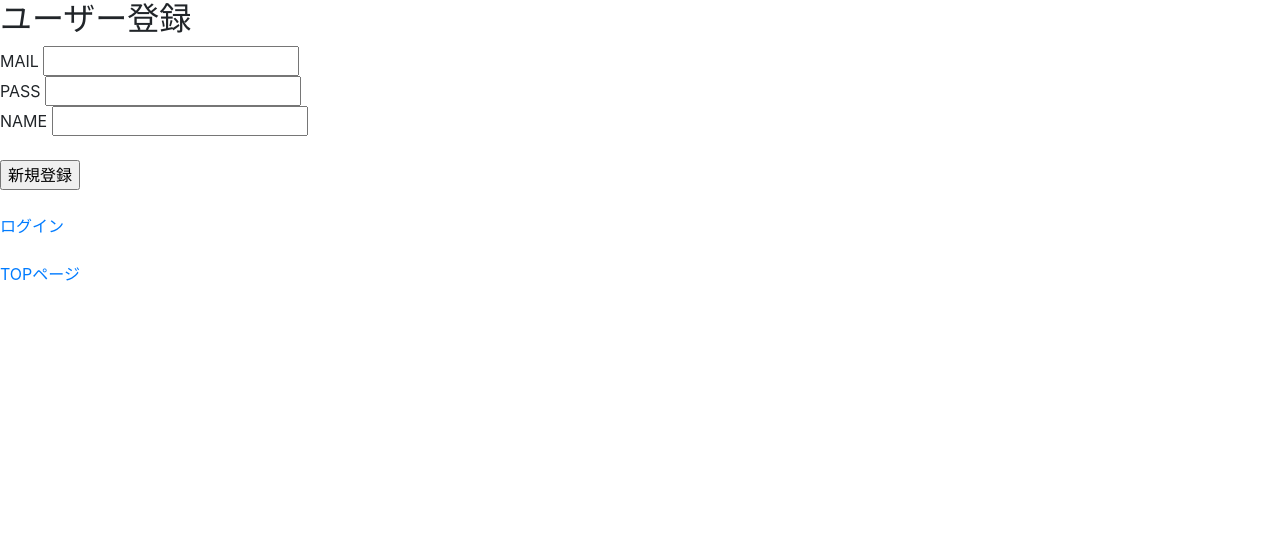
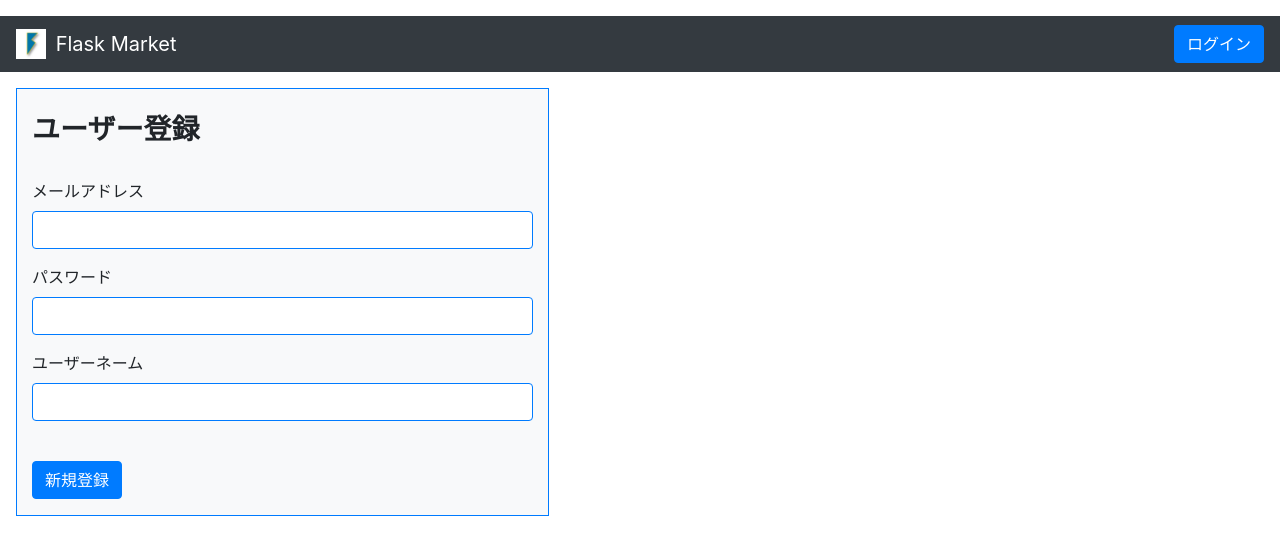
Before and after one commit to HY-nicochichi/HY-Repositry, a Flask app: page /new_user in a window 1280 px wide. Shown: the top 555 px of the page. Run offline with Flask 3, Linux system fonts and the light colour scheme; some libraries are stand-ins or nearby versions.

Commit message:
2nd bootstrap

```diff
--- a/FlaskMarket/coreApp.py
+++ b/FlaskMarket/coreApp.py
@@ -2,7 +2,7 @@ from flask import Flask
 from views1 import bp1
 from views2 import bp2
 from extensions import (
-    db, migrate, server_side_session,
+    db, migrate, server_session,
     csrf_protect, security_header
 )
 
@@ -15,7 +15,7 @@ app.register_blueprint(bp2)
 
 db.init_app(app)
 migrate.init_app(app, db)
-server_side_session.init_app(app)
+server_session.init_app(app)
 csrf_protect.init_app(app)
 # security_header.init_app(app)
 
--- a/FlaskMarket/models1.py
+++ b/FlaskMarket/models1.py
@@ -45,7 +45,7 @@ class User(BaseModel):
         if found_user == None:
             result['message'] = 'ユーザーが存在しません'
         elif check_password_hash(found_user.hashPASS, str(password)) == False:
-            result['message'] = 'PASSが誤っています'
+            result['message'] = 'パスワードが誤っています'
         else:
             result['message'] = 'successed'
             result['userid'] = found_user.id
--- a/FlaskMarket/templates/layout.html
+++ b/FlaskMarket/templates/layout.html
@@ -17,6 +17,21 @@
 </head>
 
 <body>
+  <!-- Navigation Bar -->
+  <nav class="navbar navbar-expand-sm navbar-dark bg-dark mt-3 mb-3">
+    <a class="navbar-brand" href="/">
+      <img src="../static/assets/image/icon.png" width="30" height="30" class="d-inline-block align-top mr-1" alt="">
+      Flask Market
+    </a>
+    <button class="navbar-toggler" type="button" data-toggle="collapse" data-target="#NavBarContent" aria-controls="NavBarContent" aria-expanded="false" aria-label="Toggle navigation">
+      <span class="navbar-toggler-icon"></span>
+    </button>
+    <div class="collapse navbar-collapse justify-content-end">
+      {% block navbar %}
+      {% endblock %}
+    </div>
+  </nav>
+
   {% block content %}
   {% endblock %}
 
--- a/FlaskMarket/templates/new_item.html
+++ b/FlaskMarket/templates/new_item.html
@@ -34,8 +34,4 @@
             </div>
         </form>
     </div>
-    <br>
-    <div>
-        <a href="/">TOPページ</a>
-    </div>
 {% endblock %}
--- a/FlaskMarket/templates/new_user.html
+++ b/FlaskMarket/templates/new_user.html
@@ -4,42 +4,49 @@
   ユーザー登録
 {% endblock %}
 
+{% block navbar %}
+  <ul class="navbar-nav">
+    <li class="nav-item active">
+      <a type="button" class="btn btn-primary" href="/login">ログイン</a>
+    </li>
+  </ul>
+{% endblock %}
+
 {% block content %}
-    <h2>
-        ユーザー登録
-    </h2>
   {% with message = get_flashed_messages() %}
     {% if message %}
-            <div>
-                ※ {{ message[0] }}
+      <div class="alert alert-danger" role="alert">
+        {{ message[0] }}
       </div>
       <br>
     {% endif %}
   {% endwith %}
-    <div>
+  <div class="border border-primary col-5 ml-3 bg-light">
+    <br>
+    <h3><B>ユーザー登録</B></h3>
+    <br>
+    <div class="row">
+      <div class="col-md">
         <form method="POST">
           <input type="hidden" name="csrf_token" value="{{ csrf_token() }}"/>
-            <div>
-                MAIL <input type="text" name="MAIL" required>
+          <div class="form-group">
+            <label>メールアドレス</label>
+            <input type="text" class="form-control border border-primary" name="mail" required>
           </div>
-            <div>
-                PASS <input type="password" name="PASS" required>
+          <div class="form-group">
+            <label>パスワード</label>
+            <input type="password" class="form-control border border-primary" name="password" required>
           </div>
-            <div>
-                NAME <input type="text" name="username" required>
+          <div class="form-group">
+            <label>ユーザーネーム</label>
+            <input type="text" class="form-control border border-primary" name="username" required>
           </div>
           <br>
-            <div>
-                <input type="submit" value="新規登録">
+          <div class="form-group">
+            <input type="submit" class="btn btn-primary" value="新規登録">
           </div>
         </form>
       </div>
-    <br>
-    <div>
-        <a href="/login">ログイン</a>
     </div>
-    <br>
-    <div>
-        <a href="/">TOPページ</a>
   </div>
 {% endblock %}
--- a/FlaskMarket/templates/shopping_cart.html
+++ b/FlaskMarket/templates/shopping_cart.html
@@ -40,8 +40,4 @@
             </div>
         </form>
     </div>
-    <br>
-    <div>
-        <a href="/">TOPページ</a>
-    </div>
 {% endblock %}
--- a/FlaskMarket/templates/update_items.html
+++ b/FlaskMarket/templates/update_items.html
@@ -37,7 +37,4 @@
             <br>
         {% endfor %}
     </div>
-    <div>
-        <a href="/">TOPページ</a>
-    </div>
 {% endblock %}
--- a/FlaskMarket/views1.py
+++ b/FlaskMarket/views1.py
@@ -6,7 +6,7 @@ bp1 = Blueprint('bp1', __name__)
 
 @bp1.route('/', methods=['GET'])
 def index():
-    auth_info = {'login':False, 'name':'未ログイン'}
+    auth_info = {'login': False}
     if 'user' in session:
         auth_info['login'] = True
         auth_info['name'] = User.search_by_id(session['user']).username
@@ -14,9 +14,12 @@ def index():
 
 @bp1.route('/new_user', methods=['GET', 'POST'])
 def new_user():
+    if 'user' in session:
+        flash('既にログイン済です')
+        return redirect('/')
     if request.method == 'POST':
-        mail = request.form.get('MAIL', type=str)
-        password = request.form.get('PASS', type=str)
+        mail = request.form.get('mail', type=str)
+        password = request.form.get('password', type=str)
         username = request.form.get('username', type=str)
         result = User.register(mail, password, username)
         if result['message'] == 'successed':
@@ -44,9 +47,12 @@ def delete_user():
 
 @bp1.route('/login', methods=['GET', 'POST'])
 def login():
+    if 'user' in session:
+        flash('既にログイン済です')
+        return redirect('/')
     if request.method == 'POST':
-        mail = request.form.get('MAIL', type=str)
-        password = request.form.get('PASS', type=str)
+        mail = request.form.get('mail', type=str)
+        password = request.form.get('password', type=str)
         result = User.auth(mail, password)
         if result['message'] == 'successed':
             session.clear()
```
Also changed, not shown: FlaskMarket/extensions.py (+5 -4 lines), FlaskMarket/templates/index.html (+23 -28 lines), FlaskMarket/templates/login.html (+30 -25 lines), FlaskMarket/views2.py (+3 -5 lines), README.md. Lines whose indentation alone changed are shown as unchanged.
